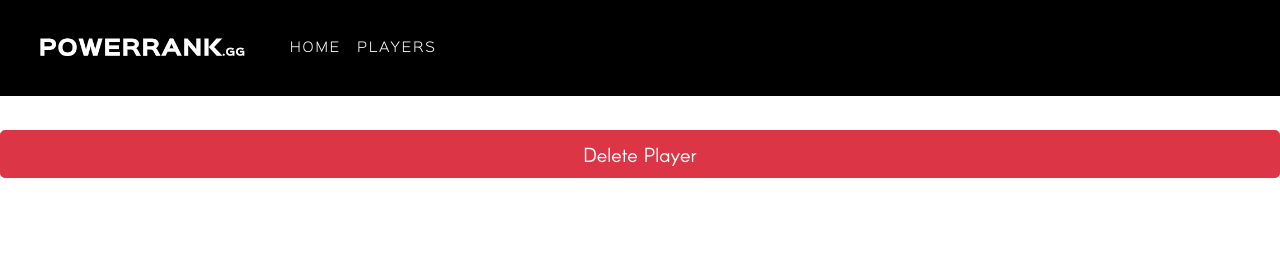
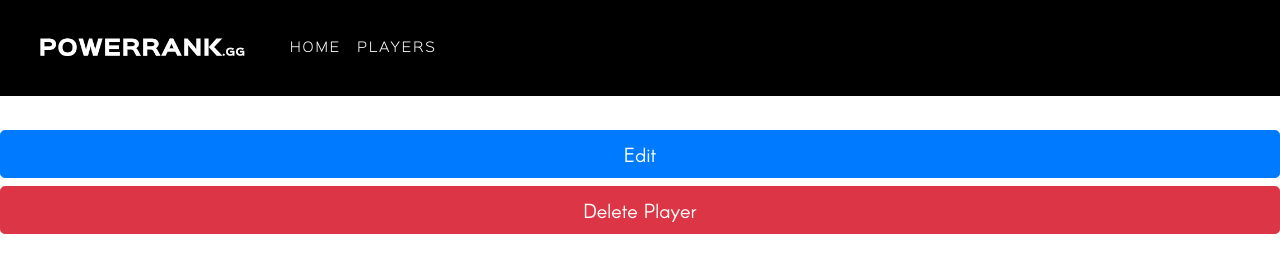
Before and after one commit to ngangaNjiraini/powerrank.gg, a plain HTML site: page profile.html in a window 1280 px wide. Drawn offline with nearby package versions, Linux system fonts and the light colour scheme; no server answers.

Commit message:
Update profile.html

```diff
--- a/profile.html
+++ b/profile.html
@@ -45,6 +45,7 @@
 <body>
     <h1 id="tag" class="text-center" style="margin-top: 130px; color: black;"></h1>
     <div id="details-body" class="container"></div>
+    <button class="btn btn-primary btn-lg btn-block" onclick="updatePlayer()">Edit</button>
     <button class="btn btn-danger btn-lg btn-block" onclick="deletePlayer()">Delete Player</button>
 
     <div class="modal fade" tabindex="-1" role="dialog" id="myModal">
```
